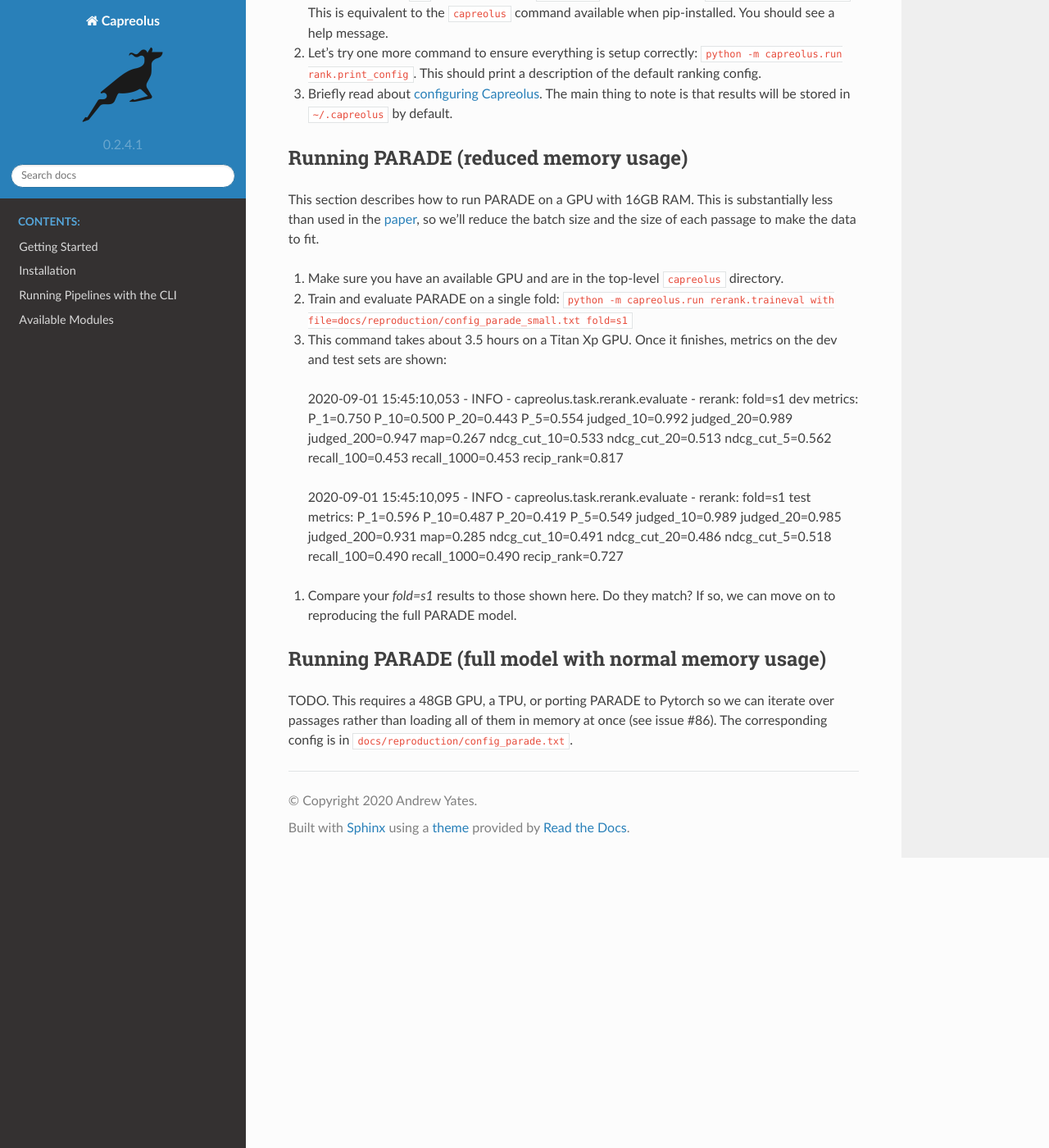
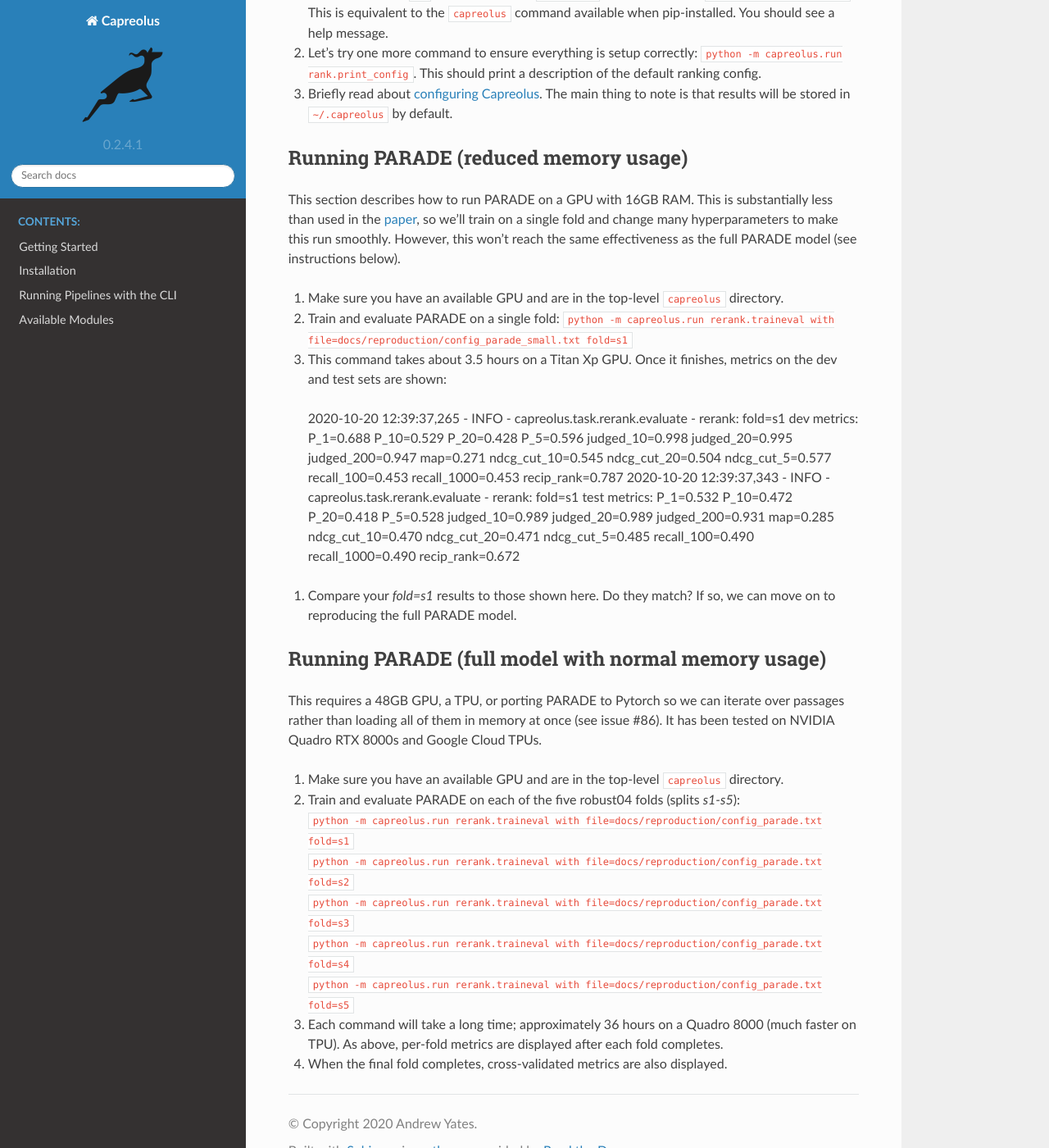
Before and after one commit to capreolus-ir/capreolus, a Sphinx documentation site: the page built from docs/reproduction/PARADE.md, in a window 1280 px wide and 1400 px high, scrolled down 659 px. Shown: the whole window at 82% size. Built offline with Sphinx 7.4.7 and the Read the Docs theme 2.0.0, drawn with Linux system fonts in a browser that asks for light colours.

Commit message:
update parade instructions

```diff
--- a/docs/reproduction/PARADE.md
+++ b/docs/reproduction/PARADE.md
@@ -16,15 +16,24 @@
 3. Briefly read about [configuring Capreolus](https://capreolus.ai/en/latest/installation.html#configuring-capreolus). The main thing to note is that results will be stored in `~/.capreolus` by default.
 
 ## Running PARADE (reduced memory usage)
-This section describes how to run PARADE on a GPU with 16GB RAM. This is substantially less than used in the [paper](https://arxiv.org/abs/2008.09093), so we'll reduce the batch size and the size of each passage to make the data to fit.
+This section describes how to run PARADE on a GPU with 16GB RAM. This is substantially less than used in the [paper](https://arxiv.org/abs/2008.09093), so we'll train on a single fold and change many hyperparameters to make this run smoothly. However, this won't reach the same effectiveness as the full PARADE model (see instructions below).
 
 1. Make sure you have an available GPU and are in the top-level `capreolus` directory.
 2. Train and evaluate PARADE on a single fold: `python -m capreolus.run rerank.traineval with file=docs/reproduction/config_parade_small.txt fold=s1`
 3. This command takes about 3.5 hours on a Titan Xp GPU. Once it finishes, metrics on the dev and test sets are shown:
-> 2020-09-01 15:45:10,053 - INFO - capreolus.task.rerank.evaluate - rerank: fold=s1 dev metrics: P_1=0.750 P_10=0.500 P_20=0.443 P_5=0.554 judged_10=0.992 judged_20=0.989 judged_200=0.947 map=0.267 ndcg_cut_10=0.533 ndcg_cut_20=0.513 ndcg_cut_5=0.562 recall_100=0.453 recall_1000=0.453 recip_rank=0.817
-
-> 2020-09-01 15:45:10,095 - INFO - capreolus.task.rerank.evaluate - rerank: fold=s1 test metrics: P_1=0.596 P_10=0.487 P_20=0.419 P_5=0.549 judged_10=0.989 judged_20=0.985 judged_200=0.931 map=0.285 ndcg_cut_10=0.491 ndcg_cut_20=0.486 ndcg_cut_5=0.518 recall_100=0.490 recall_1000=0.490 recip_rank=0.727
+> 2020-10-20 12:39:37,265 - INFO - capreolus.task.rerank.evaluate - rerank: fold=s1 dev metrics: P_1=0.688 P_10=0.529 P_20=0.428 P_5=0.596 judged_10=0.998 judged_20=0.995 judged_200=0.947 map=0.271 ndcg_cut_10=0.545 ndcg_cut_20=0.504 ndcg_cut_5=0.577 recall_100=0.453 recall_1000=0.453 recip_rank=0.787
+> 2020-10-20 12:39:37,343 - INFO - capreolus.task.rerank.evaluate - rerank: fold=s1 test metrics: P_1=0.532 P_10=0.472 P_20=0.418 P_5=0.528 judged_10=0.989 judged_20=0.989 judged_200=0.931 map=0.285 ndcg_cut_10=0.470 ndcg_cut_20=0.471 ndcg_cut_5=0.485 recall_100=0.490 recall_1000=0.490 recip_rank=0.672
 4. Compare your *fold=s1* results to those shown here. Do they match? If so, we can move on to reproducing the full PARADE model.
 
 ## Running PARADE (full model with normal memory usage)
-TODO. This requires a 48GB GPU, a TPU, or porting PARADE to Pytorch so we can iterate over passages rather than loading all of them in memory at once (see issue #86). The corresponding config is in `docs/reproduction/config_parade.txt`.
+This requires a 48GB GPU, a TPU, or porting PARADE to Pytorch so we can iterate over passages rather than loading all of them in memory at once (see issue #86). It has been tested on NVIDIA Quadro RTX 8000s and Google Cloud TPUs.
+
+1. Make sure you have an available GPU and are in the top-level `capreolus` directory.
+2. Train and evaluate PARADE on each of the five robust04 folds (splits *s1-s5*): <br/>
+`python -m capreolus.run rerank.traineval with file=docs/reproduction/config_parade.txt fold=s1` <br/>
+`python -m capreolus.run rerank.traineval with file=docs/reproduction/config_parade.txt fold=s2` <br/>
+`python -m capreolus.run rerank.traineval with file=docs/reproduction/config_parade.txt fold=s3` <br/>
+`python -m capreolus.run rerank.traineval with file=docs/reproduction/config_parade.txt fold=s4` <br/>
+`python -m capreolus.run rerank.traineval with file=docs/reproduction/config_parade.txt fold=s5`
+3. Each command will take a long time; approximately 36 hours on a Quadro 8000 (much faster on TPU). As above, per-fold metrics are displayed after each fold completes.
+4. When the final fold completes, cross-validated metrics are also displayed.
--- a/docs/reproduction/config_parade.txt
+++ b/docs/reproduction/config_parade.txt
@@ -6,6 +6,7 @@
 
 reranker.name=parade
 reranker.aggregation=transformer
+reranker.pretrained=electra-base-msmarco
 
 reranker.extractor.usecache=True
 reranker.extractor.maxseqlen=256
```
Also changed, not shown: docs/reproduction/config_parade_small.txt (+5 -4 lines).
